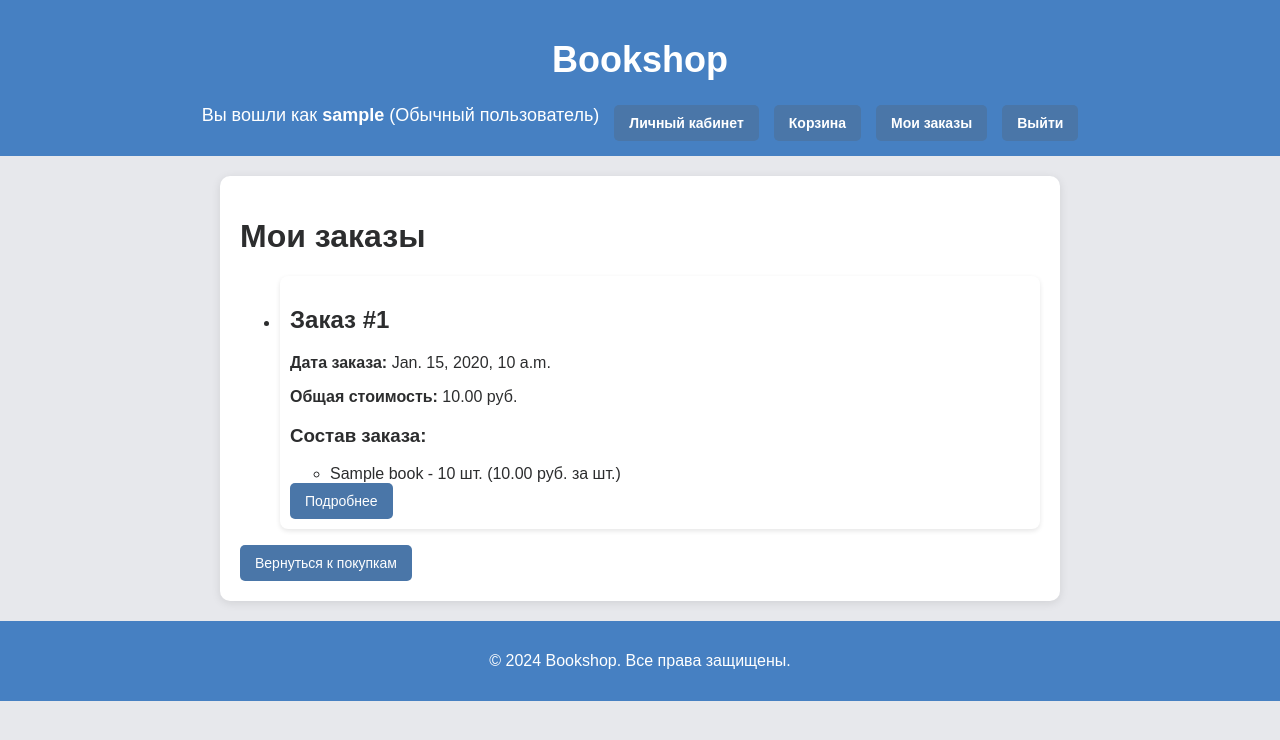
After one commit to AtAleDu/WebDjango, a Django app: page /orders/ in a window 1280 px wide. The commit adds this page. Shown: the top 740 px of the page. Run offline with Django 5.2, Linux system fonts and the light colour scheme; a user stored in the database is signed in; tables that the repository leaves empty hold one stand-in row (values such as "Sample post").

Commit message:
Практика4

```diff
--- a/echoserver/echo/templates/books/base.html
+++ b/echoserver/echo/templates/books/base.html
@@ -97,6 +97,8 @@
         {% if user.is_authenticated %}
             <span>Вы вошли как <strong>{{ user.username }}</strong> ({{ user.get_role_display }})</span>
             <a class="button" href="{% url 'profile' %}">Личный кабинет</a>
+            <a class="button" href="{% url 'view_cart' %}">Корзина</a>
+            <a class="button" href="{% url 'order_list' %}">Мои заказы</a>  <!-- Новая ссылка -->
             <a class="button" href="{% url 'logout' %}">Выйти</a>
         {% else %}
             <a class="button" href="{% url 'login' %}">Войти</a>
--- a/echoserver/echo/templates/orders/order_detail.html
+++ b/echoserver/echo/templates/orders/order_detail.html
@@ -18,5 +18,6 @@
     {% endfor %}
 </ul>
 
+<a class="button" href="{% url 'order_list' %}">Вернуться к списку заказов</a>
 <a class="button" href="{% url 'book_list' %}">Вернуться к покупкам</a>
 {% endblock %}
--- /dev/null
+++ b/echoserver/echo/templates/orders/order_list.html
@@ -0,0 +1,35 @@
+{% extends 'books/base.html' %}
+
+{% block title %}Мои заказы{% endblock %}
+
+{% block content %}
+<h1>Мои заказы</h1>
+
+{% if orders %}
+    <ul>
+        {% for order in orders %}
+            <li style="background: white; padding: 10px; margin: 10px 0; border-radius: 8px; box-shadow: 0px 2px 5px rgba(0, 0, 0, 0.1);">
+                <h2>Заказ #{{ order.id }}</h2>
+                <p><strong>Дата заказа:</strong> {{ order.created_at }}</p>
+                <p><strong>Общая стоимость:</strong> {{ order.total_price }} руб.</p>
+
+                <h3>Состав заказа:</h3>
+                <ul>
+                    {% for item in order.items.all %}
+                        <li>
+                            {{ item.book.title }} - {{ item.quantity }} шт.
+                            ({{ item.price }} руб. за шт.)
+                        </li>
+                    {% endfor %}
+                </ul>
+
+                <a class="button" href="{% url 'order_detail' order.id %}">Подробнее</a>
+            </li>
+        {% endfor %}
+    </ul>
+{% else %}
+    <p>У вас пока нет заказов.</p>
+{% endif %}
+
+<a class="button" href="{% url 'book_list' %}">Вернуться к покупкам</a>
+{% endblock %}
--- a/echoserver/echo/urls.py
+++ b/echoserver/echo/urls.py
@@ -20,4 +20,6 @@ urlpatterns = [
     path('remove_from_cart/<int:item_id>/', views.remove_from_cart, name='remove_from_cart'),
     path('create_order/', views.create_order, name='create_order'),
     path('order/<int:order_id>/', views.order_detail, name='order_detail'),
+    path('orders/', views.order_list, name='order_list'),
+    path('order/<int:order_id>/', views.order_detail, name='order_detail'),
 ]
--- a/echoserver/echo/views.py
+++ b/echoserver/echo/views.py
@@ -17,7 +17,11 @@ from django.shortcuts import redirect, get_object_or_404
 from django.contrib.auth.decorators import login_required
 from .models import Cart, CartItem, Order, OrderItem
 
-
+@login_required
+def order_list(request):
+    # Получаем все заказы текущего пользователя
+    orders = Order.objects.filter(user=request.user).order_by('-created_at')
+    return render(request, 'orders/order_list.html', {'orders': orders})
 
 @login_required
 def order_detail(request, order_id):
```
Lines whose indentation alone changed are shown as unchanged.
